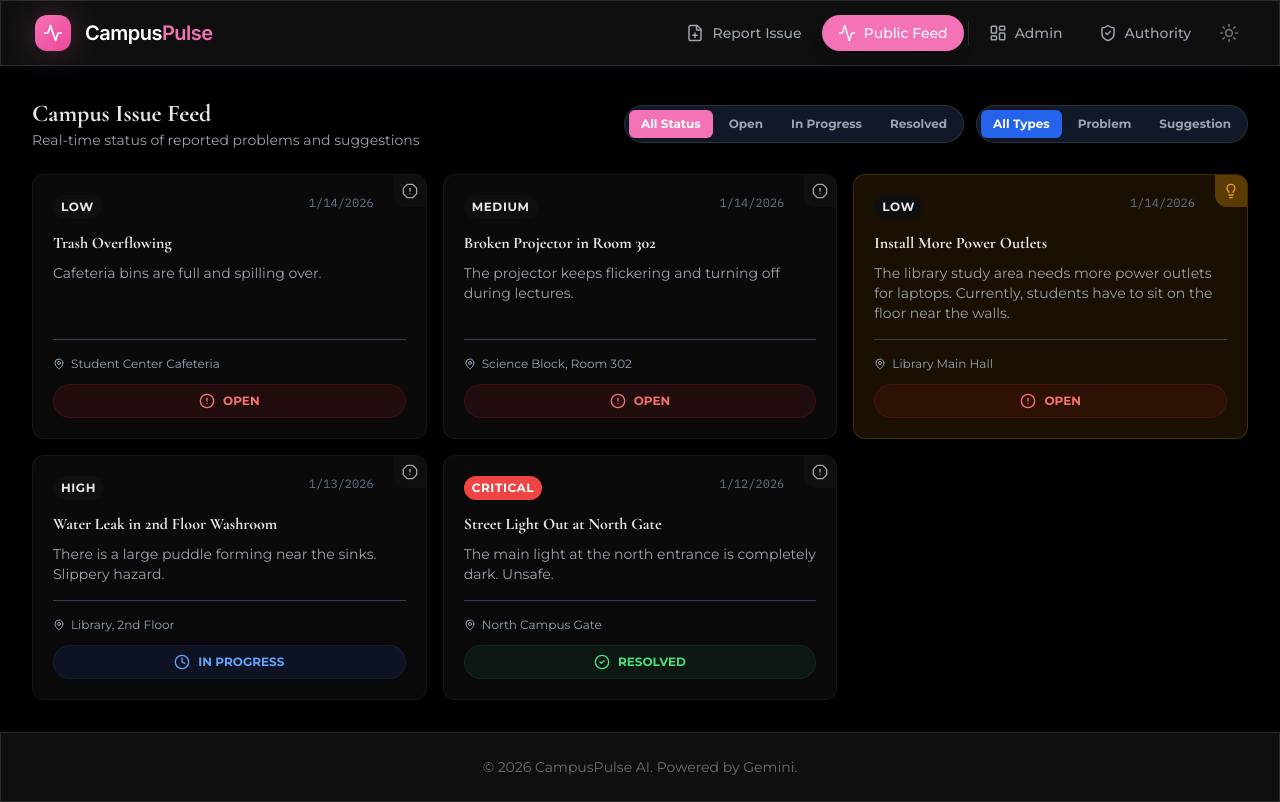
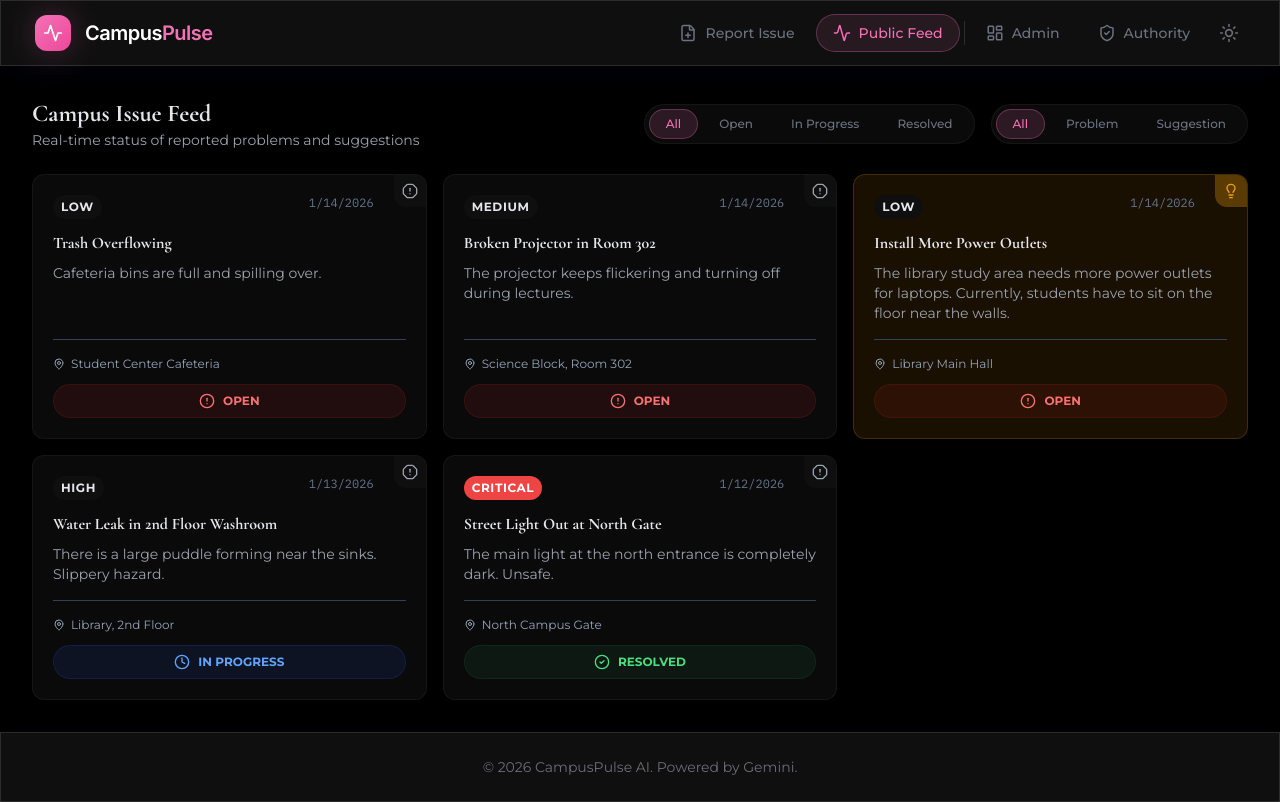
Before and after one commit to dietcokezerosugar/campuspulseai, a React (Vite) app: page / in a window 1280 px wide. Both pictures are taken after a click on the button "Public Feed". Built offline with nearby package versions, Linux system fonts and the light colour scheme; no server answers.

Commit message:
fix: UI refinements for pitch black theme - nav buttons, filters, authority table

```diff
--- a/components/Layout.tsx
+++ b/components/Layout.tsx
@@ -22,8 +22,8 @@ export const Layout: React.FC<LayoutProps> = ({ children, currentView, setView,
       }}
       className={`flex items-center space-x-2 px-4 py-2 rounded-lg transition-all duration-200 font-medium text-sm
         ${currentView === view
-          ? 'bg-[#F472B6] text-white shadow-lg'
-          : 'text-[#9CA3AF] hover:text-[#E5E7EB] hover:bg-white/5'
+          ? 'bg-[#F472B6]/10 text-[#F472B6] border border-[#F472B6]/30'
+          : 'text-[#6B7280] hover:text-[#E5E7EB] border border-transparent'
         }`}
     >
       <Icon size={18} />
--- a/pages/AuthorityView.tsx
+++ b/pages/AuthorityView.tsx
@@ -18,39 +18,39 @@ export const AuthorityView: React.FC<AuthorityViewProps> = ({ issues, onUpdateSt
   return (
     <div className="space-y-6">
       <div>
-        <h2 className="text-2xl font-bold text-slate-900 dark:text-white">Maintenance Authority Portal</h2>
-        <p className="text-slate-500 dark:text-slate-400">Manage and resolve assigned tasks</p>
+        <h2 className="text-2xl font-bold text-slate-900 dark:text-[#E5E7EB]">Maintenance Authority Portal</h2>
+        <p className="text-slate-500 dark:text-[#6B7280]">Manage and resolve assigned tasks</p>
       </div>
 
-      <div className="bg-white dark:bg-slate-800 rounded-2xl shadow-sm border border-slate-200 dark:border-slate-700 overflow-hidden">
-        <table className="min-w-full divide-y divide-slate-200 dark:divide-slate-700">
-          <thead className="bg-slate-50 dark:bg-slate-900">
+      <div className="bg-white dark:bg-[#0A0A0A] rounded-2xl shadow-sm border border-slate-200 dark:border-white/5 overflow-hidden">
+        <table className="min-w-full divide-y divide-slate-200 dark:divide-white/5">
+          <thead className="bg-slate-50 dark:bg-[#0F0F0F]">
             <tr>
-              <th className="px-6 py-3 text-left text-xs font-medium text-slate-500 dark:text-slate-400 uppercase tracking-wider">Priority</th>
-              <th className="px-6 py-3 text-left text-xs font-medium text-slate-500 dark:text-slate-400 uppercase tracking-wider">Issue</th>
-              <th className="px-6 py-3 text-left text-xs font-medium text-slate-500 dark:text-slate-400 uppercase tracking-wider">Location</th>
-              <th className="px-6 py-3 text-left text-xs font-medium text-slate-500 dark:text-slate-400 uppercase tracking-wider">Status</th>
-              <th className="px-6 py-3 text-right text-xs font-medium text-slate-500 dark:text-slate-400 uppercase tracking-wider">Actions</th>
+              <th className="px-6 py-3 text-left text-xs font-medium text-slate-500 dark:text-[#6B7280] uppercase tracking-wider">Priority</th>
+              <th className="px-6 py-3 text-left text-xs font-medium text-slate-500 dark:text-[#6B7280] uppercase tracking-wider">Issue</th>
+              <th className="px-6 py-3 text-left text-xs font-medium text-slate-500 dark:text-[#6B7280] uppercase tracking-wider">Location</th>
+              <th className="px-6 py-3 text-left text-xs font-medium text-slate-500 dark:text-[#6B7280] uppercase tracking-wider">Status</th>
+              <th className="px-6 py-3 text-right text-xs font-medium text-slate-500 dark:text-[#6B7280] uppercase tracking-wider">Actions</th>
             </tr>
           </thead>
-          <tbody className="bg-white dark:bg-slate-800 divide-y divide-slate-200 dark:divide-slate-700">
+          <tbody className="bg-white dark:bg-[#0A0A0A] divide-y divide-slate-200 dark:divide-white/5">
             {myTasks.map((issue) => (
-              <tr key={issue.id} className="hover:bg-slate-50 dark:hover:bg-slate-750 transition-colors">
+              <tr key={issue.id} className="hover:bg-slate-50 dark:hover:bg-[#0F0F0F] transition-colors">
                 <td className="px-6 py-4 whitespace-nowrap">
                   <span className={`px-2 inline-flex text-xs leading-5 font-semibold rounded-full
-                    ${issue.priority === IssuePriority.CRITICAL ? 'bg-red-100 text-red-800 dark:bg-red-900/40 dark:text-red-300' :
-                      issue.priority === IssuePriority.HIGH ? 'bg-orange-100 text-orange-800 dark:bg-orange-900/40 dark:text-orange-300' : 'bg-green-100 text-green-800 dark:bg-green-900/40 dark:text-green-300'}`}>
+                    ${issue.priority === IssuePriority.CRITICAL ? 'bg-[#EF4444]/20 text-[#EF4444]' :
+                      issue.priority === IssuePriority.HIGH ? 'bg-[#F59E0B]/20 text-[#F59E0B]' : 'bg-[#22C55E]/20 text-[#22C55E]'}`}>
                     {issue.priority}
                   </span>
                 </td>
                 <td className="px-6 py-4">
-                  <div className="text-sm font-medium text-slate-900 dark:text-white">{issue.title}</div>
-                  <div className="text-xs text-slate-500 dark:text-slate-400">{issue.category}</div>
+                  <div className="text-sm font-medium text-slate-900 dark:text-[#E5E7EB]">{issue.title}</div>
+                  <div className="text-xs text-slate-500 dark:text-[#6B7280]">{issue.category}</div>
                 </td>
-                <td className="px-6 py-4 text-sm text-slate-500 dark:text-slate-400">{issue.location}</td>
+                <td className="px-6 py-4 text-sm text-slate-500 dark:text-[#9CA3AF]">{issue.location}</td>
                 <td className="px-6 py-4 whitespace-nowrap">
                   <span className={`inline-flex items-center px-2.5 py-0.5 rounded-full text-xs font-medium
-                    ${issue.status === IssueStatus.OPEN ? 'bg-red-50 text-red-700 dark:bg-red-900/20 dark:text-red-300' : 'bg-blue-50 text-blue-700 dark:bg-blue-900/20 dark:text-blue-300'}`}>
+                    ${issue.status === IssueStatus.OPEN ? 'bg-[#EF4444]/10 text-[#EF4444]' : 'bg-[#3B82F6]/10 text-[#3B82F6]'}`}>
                     {issue.status}
                   </span>
                 </td>
@@ -59,7 +59,7 @@ export const AuthorityView: React.FC<AuthorityViewProps> = ({ issues, onUpdateSt
                     {issue.status === IssueStatus.OPEN && (
                       <button
                         onClick={() => onUpdateStatus(issue.id, IssueStatus.IN_PROGRESS)}
-                        className="text-blue-600 dark:text-blue-400 hover:text-blue-900 dark:hover:text-blue-200 flex items-center bg-blue-50 dark:bg-blue-900/30 px-3 py-1 rounded hover:bg-blue-100 dark:hover:bg-blue-900/50 transition-colors"
+                        className="text-[#3B82F6] hover:text-[#60A5FA] flex items-center bg-[#3B82F6]/10 px-3 py-1 rounded hover:bg-[#3B82F6]/20 transition-colors"
                       >
                         Start Work <ArrowRight className="ml-1 h-3 w-3" />
                       </button>
@@ -67,7 +67,7 @@ export const AuthorityView: React.FC<AuthorityViewProps> = ({ issues, onUpdateSt
                     {issue.status === IssueStatus.IN_PROGRESS && (
                       <button
                         onClick={() => onUpdateStatus(issue.id, IssueStatus.RESOLVED)}
-                        className="text-green-600 dark:text-green-400 hover:text-green-900 dark:hover:text-green-200 flex items-center bg-green-50 dark:bg-green-900/30 px-3 py-1 rounded hover:bg-green-100 dark:hover:bg-green-900/50 transition-colors"
+                        className="text-[#10B981] hover:text-[#34D399] flex items-center bg-[#10B981]/10 px-3 py-1 rounded hover:bg-[#10B981]/20 transition-colors"
                       >
                         Resolve <CheckSquare className="ml-1 h-3 w-3" />
                       </button>
@@ -79,9 +79,9 @@ export const AuthorityView: React.FC<AuthorityViewProps> = ({ issues, onUpdateSt
           </tbody>
         </table>
         {myTasks.length === 0 && (
-            <div className="p-12 text-center text-slate-500 dark:text-slate-400">
-                No pending tasks! Good job.
-            </div>
+          <div className="p-12 text-center text-slate-500 dark:text-[#6B7280]">
+            No pending tasks! Good job.
+          </div>
         )}
       </div>
     </div>
--- a/pages/IssueFeed.tsx
+++ b/pages/IssueFeed.tsx
@@ -23,35 +23,35 @@ export const IssueFeed: React.FC<IssueFeedProps> = ({ issues }) => {
           <p className="text-slate-500 dark:text-[#9CA3AF] text-sm">Real-time status of reported problems and suggestions</p>
         </div>
 
-        <div className="flex flex-wrap gap-3">
+        <div className="flex flex-wrap gap-4">
           {/* Status Filter */}
-          <div className="flex space-x-1 bg-white dark:bg-[#111827] p-1 rounded-lg border border-slate-200 dark:border-white/10 shadow-sm">
+          <div className="flex items-center gap-1 p-1 rounded-full bg-[#0A0A0A] border border-white/5">
             {['ALL', IssueStatus.OPEN, IssueStatus.IN_PROGRESS, IssueStatus.RESOLVED].map((status) => (
               <button
                 key={status}
                 onClick={() => setFilter(status as any)}
-                className={`px-3 py-1.5 rounded-md text-xs font-bold transition-all ${filter === status
-                  ? 'bg-slate-900 dark:bg-[#F472B6] text-white shadow'
-                  : 'text-slate-500 dark:text-[#9CA3AF] hover:bg-slate-50 dark:hover:bg-[#1F2937]'
+                className={`px-4 py-1.5 rounded-full text-xs font-medium transition-all duration-200 ${filter === status
+                  ? 'bg-[#F472B6]/15 text-[#F472B6] border border-[#F472B6]/30'
+                  : 'text-[#6B7280] hover:text-[#9CA3AF] border border-transparent'
                   }`}
               >
-                {status === 'ALL' ? 'All Status' : status}
+                {status === 'ALL' ? 'All' : status.replace('_', ' ')}
               </button>
             ))}
           </div>
 
           {/* Type Filter */}
-          <div className="flex space-x-1 bg-white dark:bg-[#111827] p-1 rounded-lg border border-slate-200 dark:border-white/10 shadow-sm">
+          <div className="flex items-center gap-1 p-1 rounded-full bg-[#0A0A0A] border border-white/5">
             {['ALL', ReportType.PROBLEM, ReportType.SUGGESTION].map((type) => (
               <button
                 key={type}
                 onClick={() => setTypeFilter(type as any)}
-                className={`px-3 py-1.5 rounded-md text-xs font-bold transition-all ${typeFilter === type
-                  ? 'bg-blue-600 text-white shadow'
-                  : 'text-slate-500 dark:text-[#9CA3AF] hover:bg-slate-50 dark:hover:bg-[#1F2937]'
+                className={`px-4 py-1.5 rounded-full text-xs font-medium transition-all duration-200 ${typeFilter === type
+                  ? 'bg-[#F472B6]/15 text-[#F472B6] border border-[#F472B6]/30'
+                  : 'text-[#6B7280] hover:text-[#9CA3AF] border border-transparent'
                   }`}
               >
-                {type === 'ALL' ? 'All Types' : type}
+                {type === 'ALL' ? 'All' : type}
               </button>
             ))}
           </div>
--- a/pages/Landing.tsx
+++ b/pages/Landing.tsx
@@ -11,7 +11,7 @@ export const Landing: React.FC<LandingProps> = ({ setView }) => {
     <div className="flex flex-col items-center justify-center space-y-16 py-16 animate-fade-in relative z-10">
       <div className="text-center max-w-4xl space-y-8 glass-panel p-8 md:p-12 rounded-[2.5rem] relative overflow-hidden backdrop-blur-2xl bg-white/60 dark:bg-[#0A0A0A]/90 border border-white/40 dark:border-white/5 shadow-xl">
         {/* Decorative blur blob behind text */}
-        <div className="absolute top-1/2 left-1/2 -translate-x-1/2 -translate-y-1/2 w-64 h-64 bg-sakura/20 rounded-full blur-3xl pointer-events-none -z-10"></div>
+        <div className="absolute top-1/2 left-1/2 -translate-x-1/2 -translate-y-1/2 w-64 h-64 bg-[#F472B6]/10 rounded-full blur-3xl pointer-events-none -z-10"></div>
 
         <div className="inline-flex items-center px-4 py-2 rounded-full bg-[#0F0F0F] border border-[#F472B6]/30 text-[#F472B6] text-sm font-medium mb-6 shadow-lg shadow-[#F472B6]/10 animate-fade-up" style={{ animationDelay: '0.1s' }}>
           <span className="relative flex h-2 w-2 mr-2">
```
